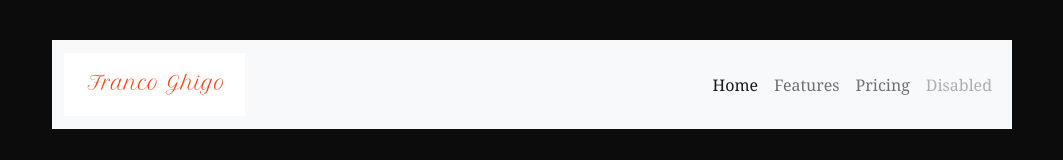
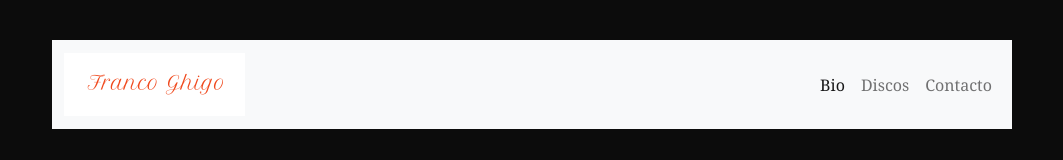
Before and after one commit to fghigo/idea-ghigobootstrap, a plain HTML site: page index.html in a window 1280 px wide. Shown: the top 160 px of the page, without its empty margins (108-1171 px from the left). Drawn offline with nearby package versions, Linux system fonts and the light colour scheme.

Commit message:
agregue secciones

```diff
--- a/index.html
+++ b/index.html
@@ -21,16 +21,13 @@
                   <div class="collapse navbar-collapse justify-content-end" id="navbarNav">
                     <ul class="navbar-nav">
                       <li class="nav-item">
-                        <a class="nav-link active" aria-current="page" href="#">Home</a>
+                        <a class="nav-link active" aria-current="page" href="#">Bio</a>
                       </li>
                       <li class="nav-item">
-                        <a class="nav-link" href="#">Features</a>
+                        <a class="nav-link" href="#">Discos</a>
                       </li>
                       <li class="nav-item">
-                        <a class="nav-link" href="#">Pricing</a>
-                      </li>
-                      <li class="nav-item">
-                        <a class="nav-link disabled">Disabled</a>
+                        <a class="nav-link" href="#">Contacto</a>
                       </li>
                     </ul>
                   </div>
```
